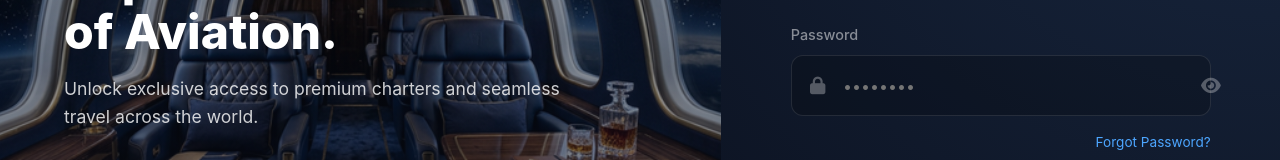
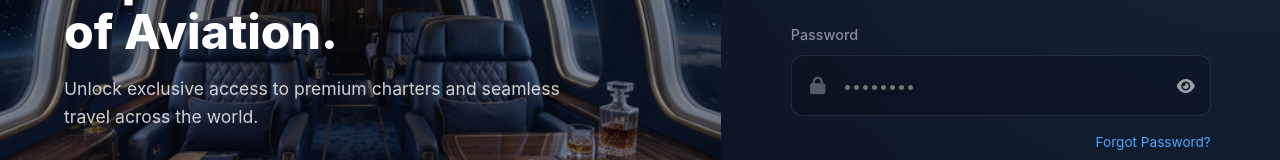
Before and after one commit to riccothebeast/vivante-air, a React (Create React App) app: page /login in a window 1280 px wide. Shown: the part 350-510 px from the top of the page. Built offline with nearby package versions, Linux system fonts and the light colour scheme.

Commit message:
Ultra-robust fix for eye icon positioning using unique classes and !important

```diff
--- a/src/components/Auth.css
+++ b/src/components/Auth.css
@@ -145,67 +145,72 @@
   color: rgba(255, 255, 255, 0.5);
 }
 
-.input-wrapper {
-  position: relative;
-  width: 100%;
-  box-sizing: border-box;
+.auth-input-wrapper {
+  position: relative !important;
+  width: 100% !important;
+  display: block !important;
+  margin: 0 !important;
+  padding: 0 !important;
 }
 
-.input-wrapper:hover,
-.input-wrapper:focus-within {
+.auth-input-wrapper:hover,
+.auth-input-wrapper:focus-within {
   filter: drop-shadow(0 0 8px rgba(0, 136, 255, 0.4));
 }
 
-.input-wrapper i {
-  position: absolute;
-  left: 1.2rem;
-  top: 50%;
-  transform: translateY(-50%);
-  color: rgba(255, 255, 255, 0.3);
-  font-size: 1.1rem;
-  pointer-events: none;
-  z-index: 2;
+.auth-input-wrapper i.input-icon {
+  position: absolute !important;
+  left: 1.2rem !important;
+  top: 50% !important;
+  transform: translateY(-50%) !important;
+  color: rgba(255, 255, 255, 0.3) !important;
+  font-size: 1.1rem !important;
+  pointer-events: none !important;
+  z-index: 2 !important;
 }
 
 .form-group input {
-  width: 100%;
-  display: block;
-  box-sizing: border-box;
-  padding: 1.1rem 3.5rem 1.1rem 3.2rem;
-  border-radius: 12px;
-  border: 1px solid var(--glass-border);
-  background: var(--input-bg);
-  color: #ffffff;
-  font-size: 1rem;
-  transition: all 0.3s cubic-bezier(0.4, 0, 0.2, 1);
+  width: 100% !important;
+  display: block !important;
+  box-sizing: border-box !important;
+  padding: 1.1rem 3.5rem 1.1rem 3.2rem !important;
+  border-radius: 12px !important;
+  border: 1px solid var(--glass-border) !important;
+  background: var(--input-bg) !important;
+  color: #ffffff !important;
+  font-size: 1rem !important;
+  transition: all 0.3s cubic-bezier(0.4, 0, 0.2, 1) !important;
 }
 
 .form-group input:focus {
-  outline: none;
-  border-color: var(--accent-color);
-  background: rgba(255, 255, 255, 0.05);
-  box-shadow: 0 0 0 4px rgba(0, 136, 255, 0.15);
+  outline: none !important;
+  border-color: var(--accent-color) !important;
+  background: rgba(255, 255, 255, 0.05) !important;
+  box-shadow: 0 0 0 4px rgba(0, 136, 255, 0.15) !important;
 }
 
-.eye-btn {
-  position: absolute;
-  right: 0.8rem;
-  top: 50%;
-  transform: translateY(-50%);
-  background: none;
-  border: none;
-  color: rgba(255, 255, 255, 0.4);
-  cursor: pointer;
-  padding: 0.5rem;
-  transition: all 0.3s ease;
-  display: flex;
-  align-items: center;
-  justify-content: center;
-  z-index: 10;
+.eye-btn-toggle {
+  position: absolute !important;
+  right: 0.5rem !important;
+  top: 50% !important;
+  transform: translateY(-50%) !important;
+  background: transparent !important;
+  border: none !important;
+  color: rgba(255, 255, 255, 0.6) !important;
+  cursor: pointer !important;
+  padding: 8px !important;
+  transition: all 0.3s ease !important;
+  display: flex !important;
+  align-items: center !important;
+  justify-content: center !important;
+  z-index: 10 !important;
+  height: auto !important;
+  width: auto !important;
 }
 
-.eye-btn:hover {
-  color: #fff;
+.eye-btn-toggle:hover {
+  color: #ffffff !important;
+  transform: translateY(-50%) scale(1.1) !important;
 }
 
 .forgot-password {
--- a/src/components/LoginPage.jsx
+++ b/src/components/LoginPage.jsx
@@ -69,8 +69,8 @@ const LoginPage = () => {
                     <form onSubmit={handleSubmit}>
                         <div className="form-group">
                             <label>Email address</label>
-                            <div className="input-wrapper">
-                                <i className="fas fa-envelope"></i>
+                            <div className="auth-input-wrapper">
+                                <i className="fas fa-envelope input-icon"></i>
                                 <input
                                     type="email"
                                     name="email"
@@ -83,8 +83,8 @@ const LoginPage = () => {
                         </div>
                         <div className="form-group">
                             <label>Password</label>
-                            <div className="input-wrapper">
-                                <i className="fas fa-lock"></i>
+                            <div className="auth-input-wrapper">
+                                <i className="fas fa-lock input-icon"></i>
                                 <input
                                     type={showPassword ? "text" : "password"}
                                     name="password"
@@ -93,7 +93,7 @@ const LoginPage = () => {
                                     onChange={handleChange}
                                     required
                                 />
-                                <button type="button" className="eye-btn" onClick={() => setShowPassword(!showPassword)}>
+                                <button type="button" className="eye-btn-toggle" onClick={() => setShowPassword(!showPassword)}>
                                     <i className={`fas ${showPassword ? "fa-eye-slash" : "fa-eye"}`}></i>
                                 </button>
                             </div>
--- a/src/components/SignupPage.jsx
+++ b/src/components/SignupPage.jsx
@@ -71,8 +71,8 @@ const SignupPage = () => {
                     <form onSubmit={handleSubmit}>
                         <div className="form-group">
                             <label>Email address</label>
-                            <div className="input-wrapper">
-                                <i className="fas fa-envelope"></i>
+                            <div className="auth-input-wrapper">
+                                <i className="fas fa-envelope input-icon"></i>
                                 <input
                                     type="email"
                                     name="email"
@@ -85,8 +85,8 @@ const SignupPage = () => {
                         </div>
                         <div className="form-group">
                             <label>Password</label>
-                            <div className="input-wrapper">
-                                <i className="fas fa-lock"></i>
+                            <div className="auth-input-wrapper">
+                                <i className="fas fa-lock input-icon"></i>
                                 <input
                                     type={showPassword ? "text" : "password"}
                                     name="password"
@@ -95,15 +95,15 @@ const SignupPage = () => {
                                     onChange={handleChange}
                                     required
                                 />
-                                <button type="button" className="eye-btn" onClick={() => setShowPassword(!showPassword)}>
+                                <button type="button" className="eye-btn-toggle" onClick={() => setShowPassword(!showPassword)}>
                                     <i className={`fas ${showPassword ? "fa-eye-slash" : "fa-eye"}`}></i>
                                 </button>
                             </div>
                         </div>
                         <div className="form-group">
                             <label>Confirm Password</label>
-                            <div className="input-wrapper">
-                                <i className="fas fa-shield-alt"></i>
+                            <div className="auth-input-wrapper">
+                                <i className="fas fa-shield-alt input-icon"></i>
                                 <input
                                     type={showPassword ? "text" : "password"}
                                     name="confirmPassword"
@@ -112,7 +112,7 @@ const SignupPage = () => {
                                     onChange={handleChange}
                                     required
                                 />
-                                <button type="button" className="eye-btn" onClick={() => setShowPassword(!showPassword)}>
+                                <button type="button" className="eye-btn-toggle" onClick={() => setShowPassword(!showPassword)}>
                                     <i className={`fas ${showPassword ? "fa-eye-slash" : "fa-eye"}`}></i>
                                 </button>
                             </div>
```
